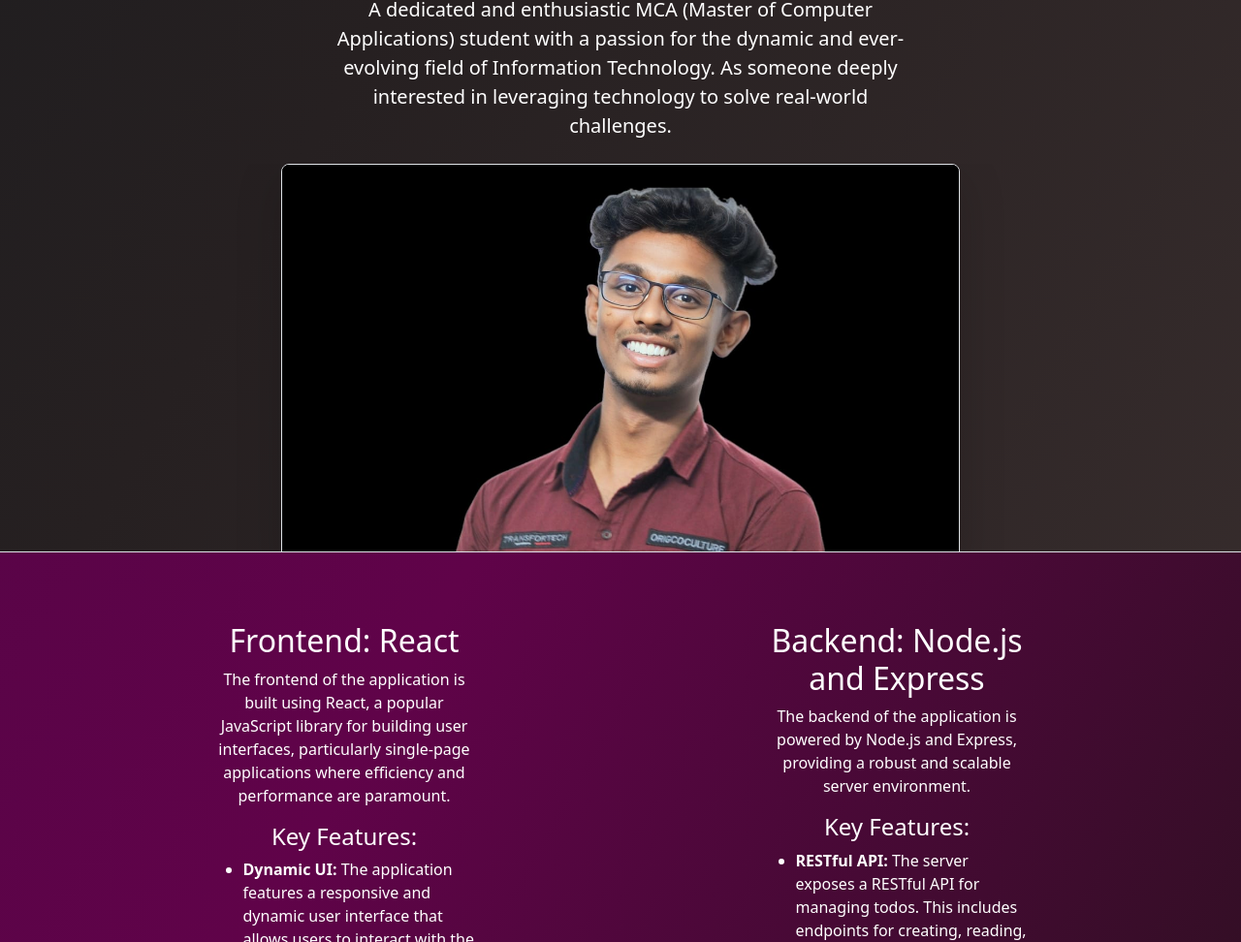
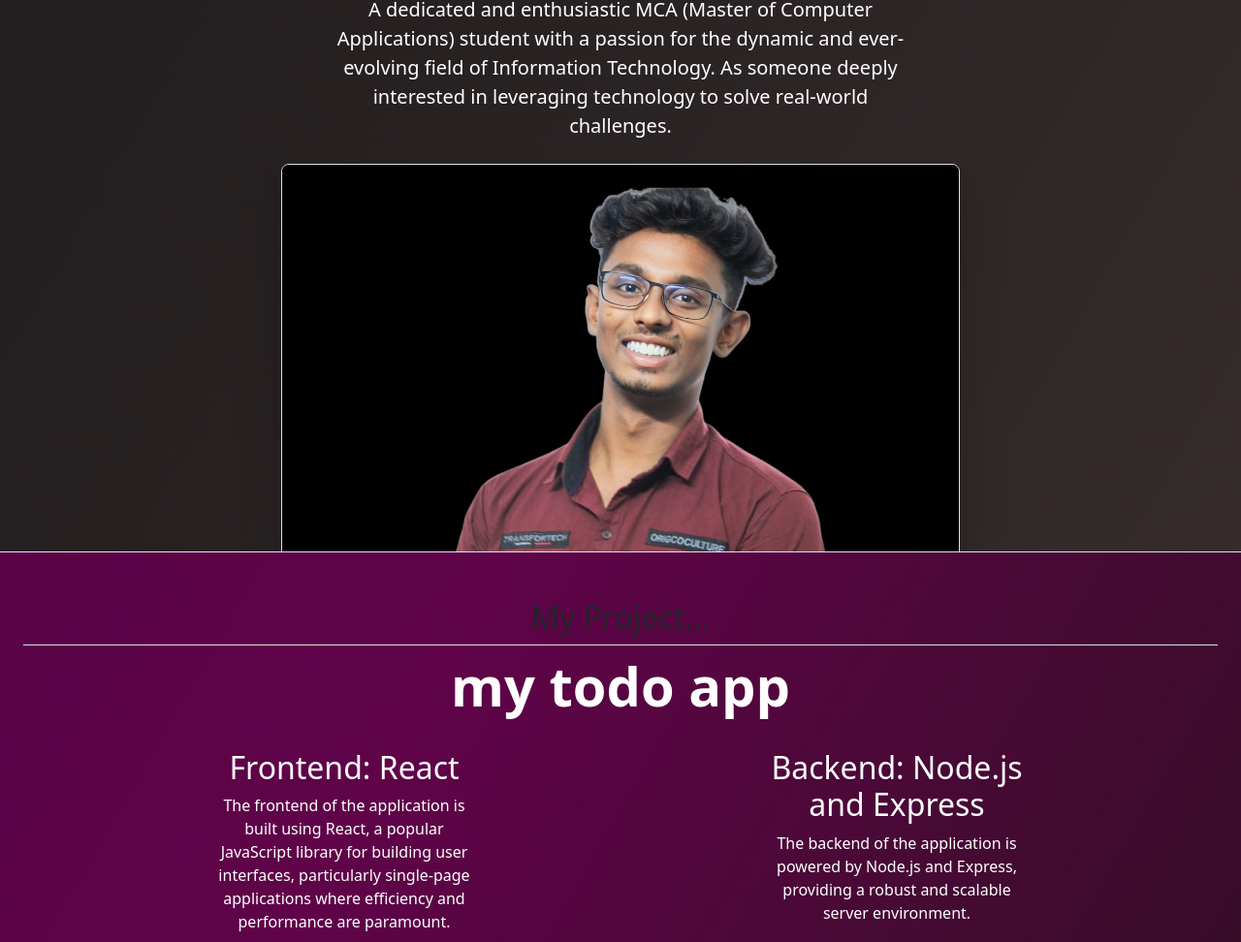
Before and after one commit to antonygowtham/portfolio, a plain HTML site: page index.html in a window 1280 px wide. Shown: the part 128-1100 px from the top of the page at 97% size. Drawn offline with nearby package versions, Linux system fonts and the light colour scheme.

Commit message:
Update index.html

```diff
--- a/index.html
+++ b/index.html
@@ -77,6 +77,10 @@
         </div>
     </h1>
     </a> -->
+    <h2 class="pb-2 border-bottom">My Project...</h2>
+    <h3 class="display-4 fw-bold  text-white">
+           my todo app
+    </h3>
     <div class="container">
       <div class="row">
         <div class="col-lg-6">
```
